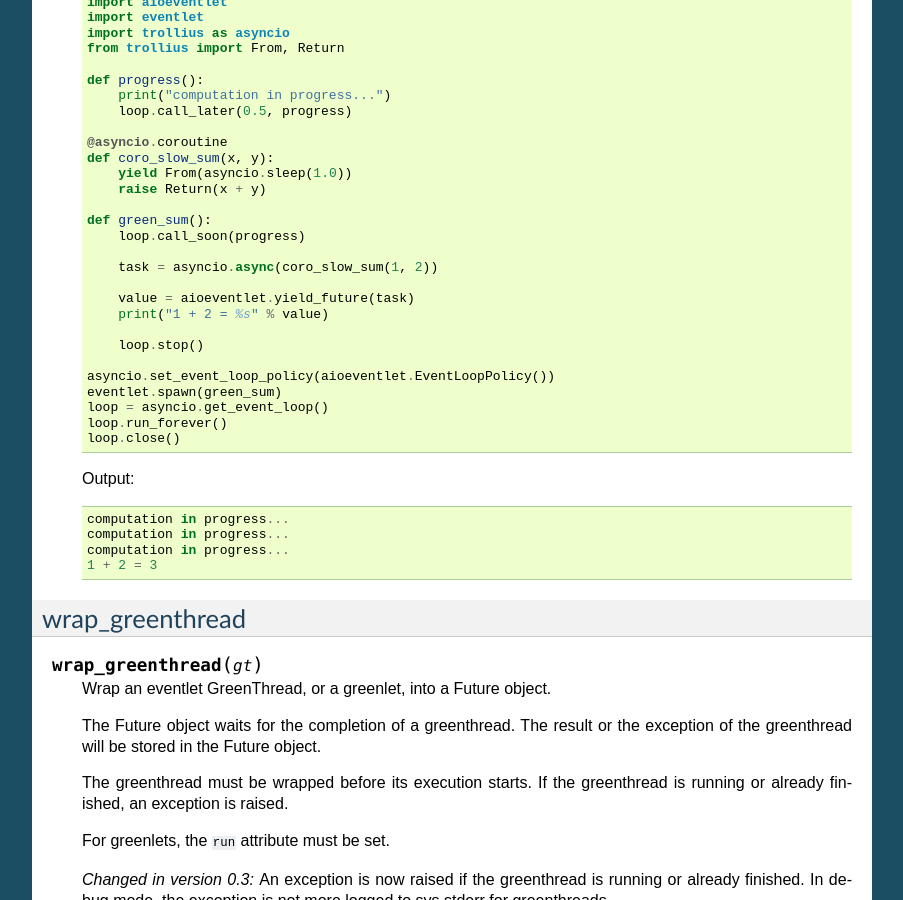
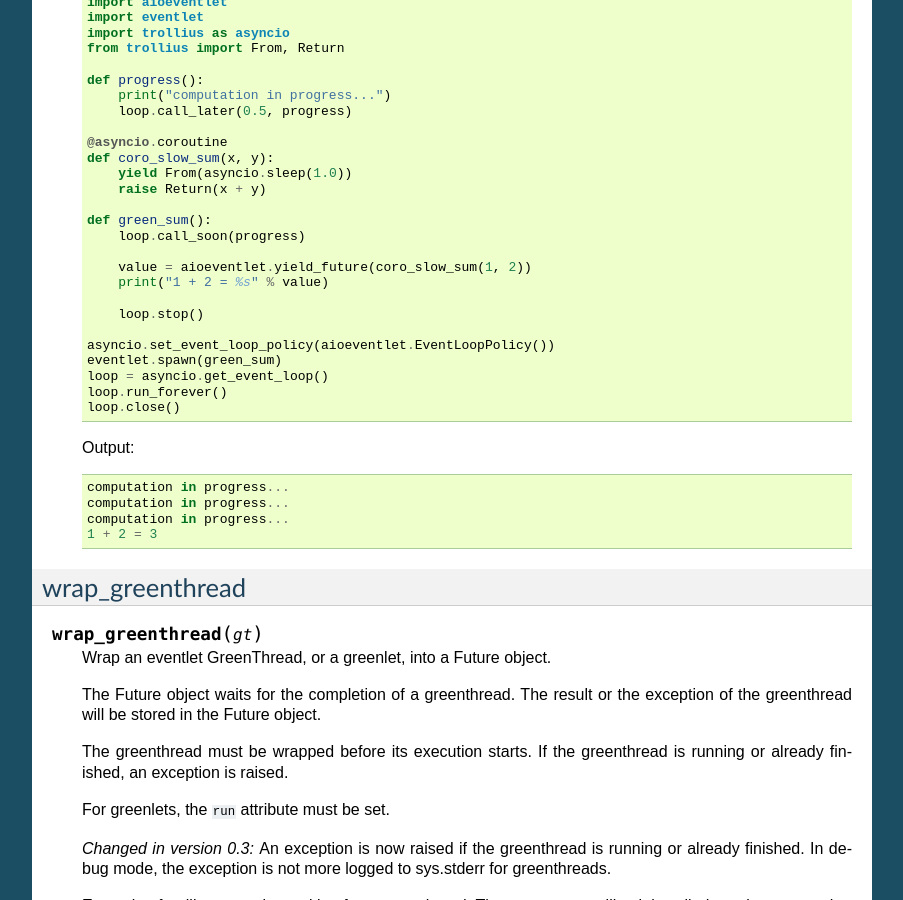
Before and after one commit to openstack-archive/deb-python-aioeventlet, a Sphinx documentation site: the page built from doc/using.rst, in a window 1280 px wide and 900 px high, scrolled down 2436 px. Shown: the whole window, without its empty margins (198-1101 px from the left). Built offline with Sphinx 7.4.7, drawn with Linux system fonts in a browser that asks for light colours.

Commit message:
doc: Simplify yield_future example

```diff
--- a/doc/using.rst
+++ b/doc/using.rst
@@ -168,9 +168,7 @@ yield_future
         def green_sum():
             loop.call_soon(progress)
 
-            task = asyncio.async(coro_slow_sum(1, 2))
-
-            value = aioeventlet.yield_future(task)
+            value = aioeventlet.yield_future(coro_slow_sum(1, 2))
             print("1 + 2 = %s" % value)
 
             loop.stop()
```
